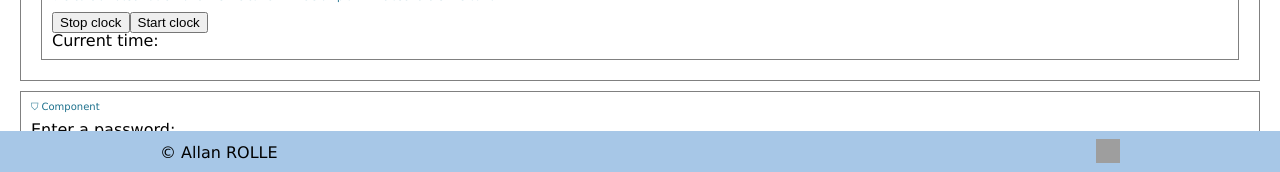
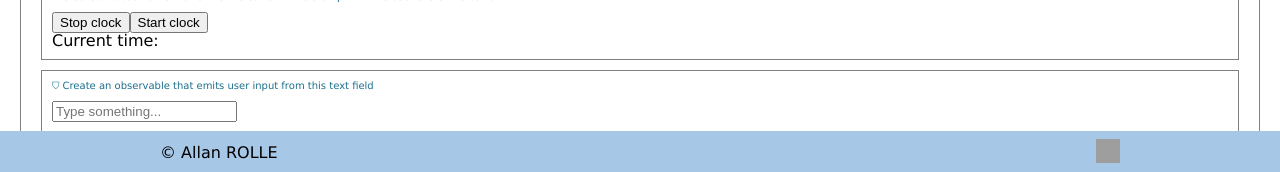
Before and after one commit to Portfolio-Allan-Rolle/100AngularChallenges, an Angular app: page / in a window 1280 px wide. Shown: the part 626-798 px from the top of the page. Built offline with nearby package versions, Linux system fonts and the light colour scheme; no server answers; grey boxes are pictures that could not be loaded.

Commit message:
RxJs challenge #10 complete

```diff
--- a/src/app/components/rxjs-challenges/rxjs-challenges.component.html
+++ b/src/app/components/rxjs-challenges/rxjs-challenges.component.html
@@ -70,7 +70,20 @@
       'Create an observable that emits the current time stamp until the user clicks this button.'
     "
   >
-    <button (click)="stopWatch()">Stop clock</button><button (click)="startWatch()">Start clock</button><br />
+    <button (click)="stopWatch()">Stop clock</button
+    ><button (click)="startWatch()">Start clock</button><br />
     <span>Current time: {{ currentTimeStamp$ | async }}</span>
   </app-container>
+
+  <app-container
+    [title]="'Create an observable that emits user input from this text field'"
+  >
+    <input
+      #inputRef
+      type="text"
+      placeholder="Type something..."
+      (input)="textFromInput$.next(inputRef.value)"
+    /><br />
+    <p>{{ textFromInput$ | async }}</p>
+  </app-container>
 </section>
--- a/src/app/components/rxjs-challenges/rxjs-challenges.component.ts
+++ b/src/app/components/rxjs-challenges/rxjs-challenges.component.ts
@@ -1,11 +1,18 @@
 import { AsyncPipe, CommonModule } from '@angular/common';
-import { Component, inject, signal } from '@angular/core';
+import {
+  Component,
+  ElementRef,
+  inject,
+  signal,
+  viewChild,
+} from '@angular/core';
 import {
   BehaviorSubject,
   catchError,
   EMPTY,
   filter,
   forkJoin,
+  fromEvent,
   from,
   interval,
   map,
@@ -118,4 +125,6 @@ export class RxjsChallengesComponent {
   startWatch() {
     this.startDateDisplay$.next(EMPTY);
   }
+
+  textFromInput$ = new BehaviorSubject('');
 }
```
Also changed, not shown: 1 other file (tests, documents, lock files or other folders).
